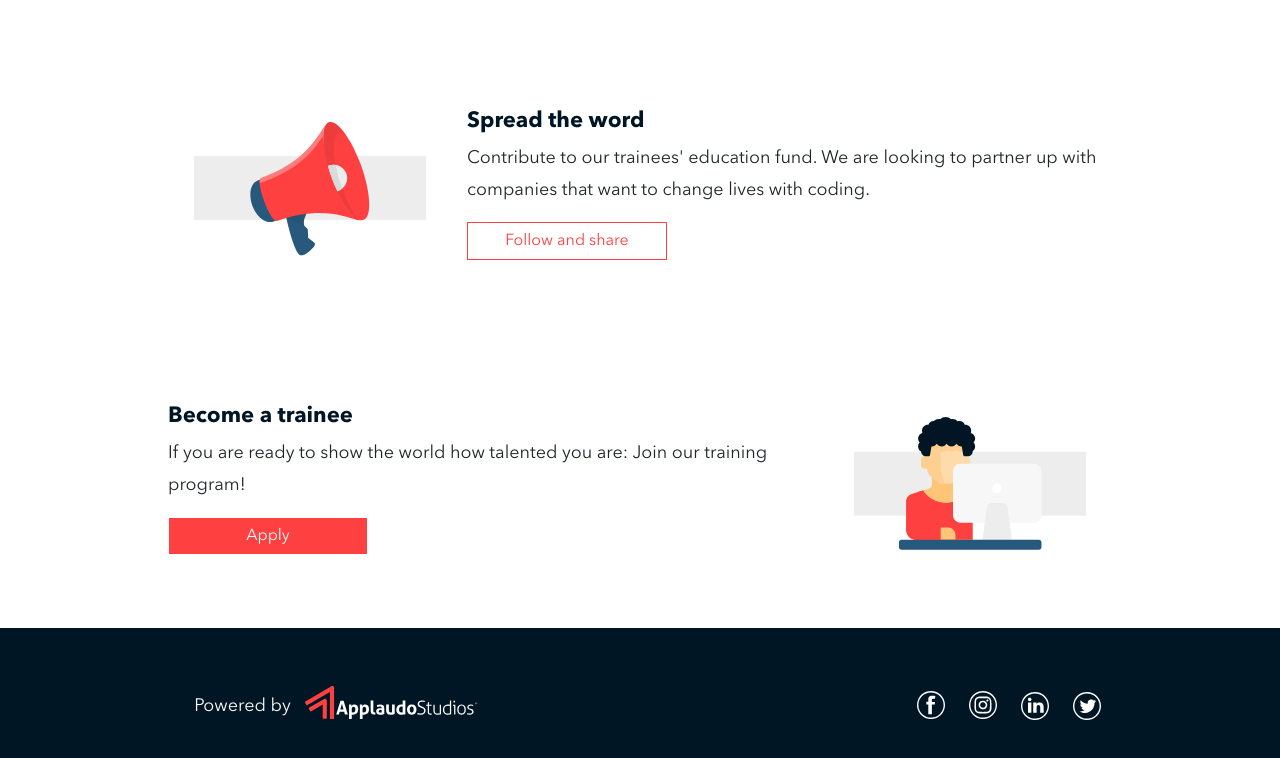
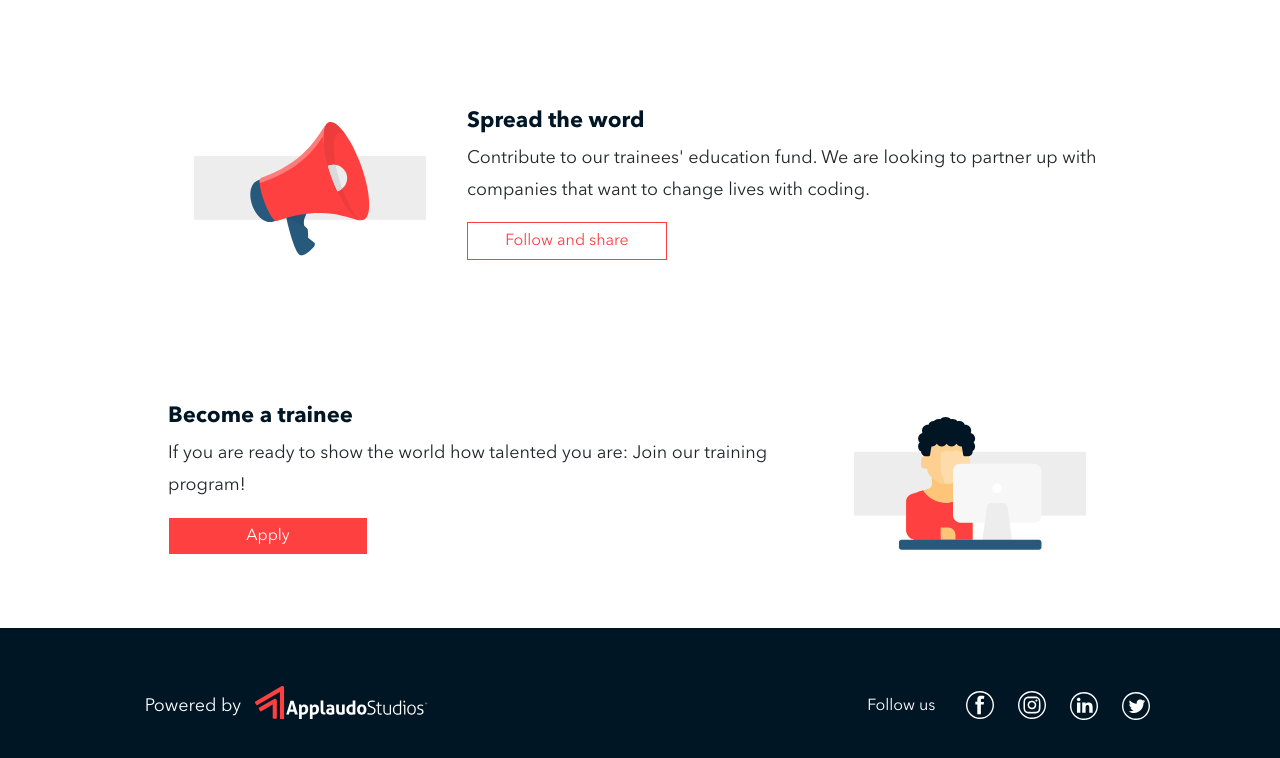
Before and after one commit to nicokurogane/applaudo-academy, a website with bundled scripts: page index.html in a window 1280 px wide. Shown: the part 5758-6516 px from the top of the page. Built offline with nearby package versions, Linux system fonts and the light colour scheme; files whose address does not match are found by name.

Commit message:
Fixed footer css

```diff
--- a/assets/scss/index.scss
+++ b/assets/scss/index.scss
@@ -538,9 +538,7 @@ h4 {
 
     .social-media-container {
       .follow-us-container {
-        margin-right: 31px;
-      }
-      .social-media {
+        margin: 3px 31px 0 0;
       }
     }
 
--- a/index.html
+++ b/index.html
@@ -366,7 +366,9 @@
       </div>
     </div>
     <div class="row p-0 social-media-container">
-
+      <div class="col p-0 d-none d-lg-block follow-us-container">
+        <span class="follow-us-text">Follow us</span>
+      </div>
       <div class="col p-0 m-0 d-flex justify-content-center align-items-center">
         <img src="assets/images/social-media/fb.svg" />
         <img src="assets/images/social-media/instagram.svg" class="social-media" />
```
Also changed, not shown: assets/css/index.css, 1 other file.
